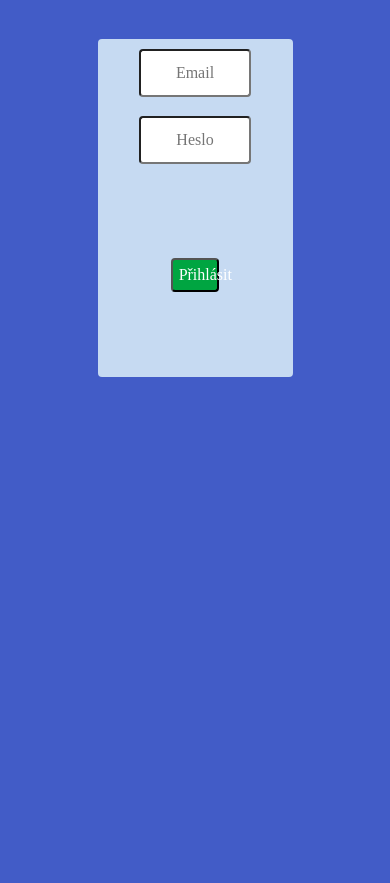
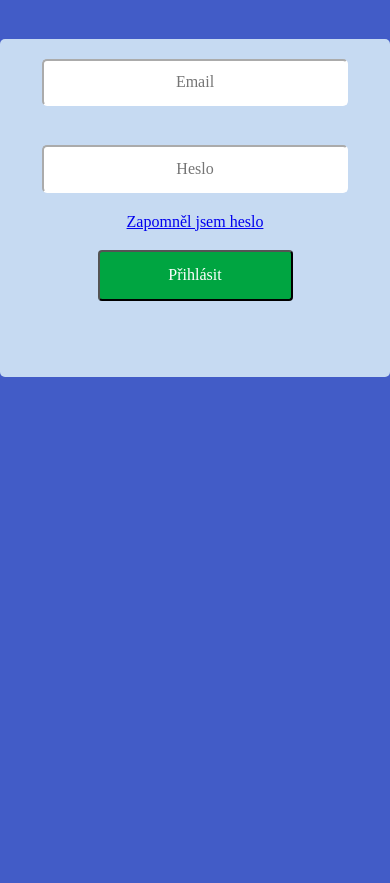
Before and after one commit to Yorrii/Rezervacni-system, a Flask app: page / in a window 390 px wide. Shown: the part 80-963 px from the top of the page. Run offline with Flask 3, Linux system fonts and the light colour scheme.

Commit message:
css, html, new page
změny v css + přidání media aby css vypadali normálně i na menších zařízení. Vytvořen nový html soubor, který bude flashovat zprávy např. při špatném přihlášení

```diff
--- a/Code/static/styles.css
+++ b/Code/static/styles.css
@@ -35,20 +35,21 @@ main{
     margin: 0;
 }
 
+
 .log_div {
     display: flex;
     justify-content: center;
-    align-items: center;
+    align-items: middle;
     margin: auto;
     margin-top: 10%;
     width: 100%;
-    height: 40%;
+    height: 100%;
 }
 
 .log_div form {
-    width: 50%;
-    height: 100%;
-    border-radius: 4px;
+    width: 30%;
+    height: 40%;
+    border-radius: 10px;
     display: flex;  /* Flexbox for the form elements */
     flex-direction: column;  /* Stack elements vertically */
     align-items: center;
@@ -56,8 +57,9 @@ main{
 }
 
 .input-box {
-    border-radius: 4px;
-    width: 50%;
+    border-color: #FFFFFF;
+    border-radius: 10px;
+    width: 75%;
     height: 10%;
     margin: auto;
     margin-top: 5%;
@@ -77,7 +79,111 @@ main{
     font-size: 100%;
     color: #FFFFFF;
     border-radius: 4px;
-    margin: auto;
-    width: 25%;
+    margin-top: 5%;
+    width: 50%;
     height: 10%;
 }
+
+/* Media pro mobilní */
+@media only screen and (max-width:600px) {
+    .log_div {
+        display: flex;
+        justify-content: center;
+        align-items: middle;
+        margin: auto;
+        margin-top: 10%;
+        width: 100%;
+        height: 100%;
+    }
+
+    .log_div form {
+        width: 100%;
+        height: 40%;
+        border-radius: 5px;
+        display: flex;  /* Flexbox for the form elements */
+        flex-direction: column;  /* Stack elements vertically */
+        align-items: center;
+        background-color: #C6DAF2;
+    }
+
+    .input-box {
+        border-color: #FFFFFF;
+        border-radius: 5px;
+        width: 75%;
+        height: 10%;
+        margin: auto;
+        margin-top: 5%;
+        margin-bottom: 5%;
+        background-color: #FFFFFF;
+        font-family: 'Work Sans';
+        font-size: 100%;
+        display: flex;
+        padding: 5px;
+        align-items: center;
+        text-align: center;
+    }
+
+    .log_div button {
+        background-color: #00A541;
+        font-family: 'Work Sans';
+        font-size: 100%;
+        color: #FFFFFF;
+        border-radius: 4px;
+        margin: auto;
+        margin-top: 5%;
+        width: 50%;
+        height: 15%;
+    }
+}
+
+/* Media pro tablety a podobná zařízení */
+@media only screen and (max-width:992px) {
+    .log_div {
+        display: flex;
+        justify-content: center;
+        align-items: middle;
+        margin: auto;
+        margin-top: 10%;
+        width: 100%;
+        height: 100%;
+    }
+
+    .log_div form {
+        width: 100%;
+        height: 40%;
+        border-radius: 5px;
+        display: flex;  /* Flexbox for the form elements */
+        flex-direction: column;  /* Stack elements vertically */
+        align-items: center;
+        background-color: #C6DAF2;
+    }
+
+    .input-box {
+        border-color: #FFFFFF;
+        border-radius: 5px;
+        width: 75%;
+        height: 10%;
+        margin: auto;
+        margin-top: 5%;
+        margin-bottom: 5%;
+        background-color: #FFFFFF;
+        font-family: 'Work Sans';
+        font-size: 100%;
+        display: flex;
+        padding: 5px;
+        align-items: center;
+        text-align: center;
+    }
+
+    .log_div button {
+        background-color: #00A541;
+        font-family: 'Work Sans';
+        font-size: 100%;
+        color: #FFFFFF;
+        border-radius: 4px;
+        margin: auto;
+        margin-top: 5%;
+        width: 50%;
+        height: 15%;
+    }
+}
--- a/Code/templates/home.html
+++ b/Code/templates/home.html
@@ -11,8 +11,8 @@
         <form action='post'>
             <input class='input-box' id='login_email' type='text' placeholder='Email' name='login_email'>
 
-            <input class='input-box' id='login_heslo' type='text' placeholder='Heslo' name='login_heslo'>
-
+            <input class='input-box' id='login_heslo' type='password' placeholder='Heslo' name='login_heslo'>
+            <a class="zapomenute_heslo_odkaz" href="/zapomenute_heslo">Zapomněl jsem heslo</a>
             <button type='submit' name='potvrdit'>Přihlásit</button>
         </form>
     </div>
```
Also changed, not shown: Code/templates/messages.html (added, +17 -0 lines).
